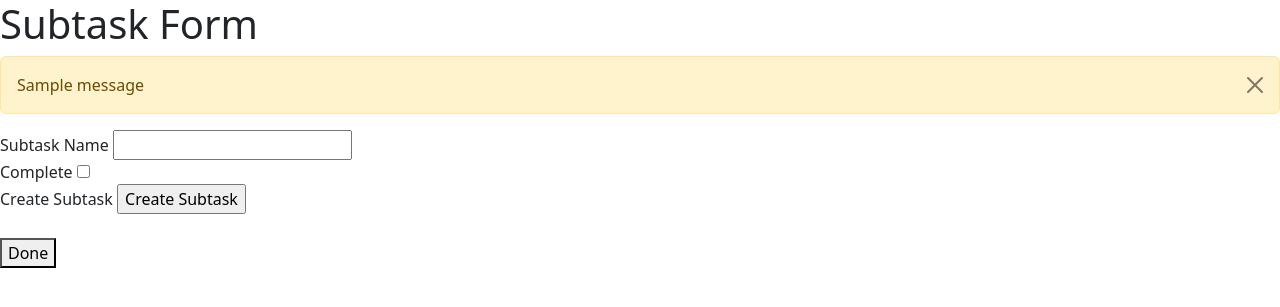
After one commit to calebeinolf/COMP442_TodoList, a Flask app: page /subtask/ in a window 1280 px wide. The commit adds this page. Shown: the top 307 px of the page. Run offline with Flask 3, Linux system fonts and the light colour scheme; one stand-in notice (Sample message) is shown.

Commit message:
Added forms and buttons to access them. Adding tasks, task lists, and subtasks is all now possible.

```diff
--- a/app.py
+++ b/app.py
@@ -15,6 +15,7 @@ from datetime import date, time
 # local imports
 from hashing_examples import UpdatedHasher
 from loginforms import RegisterForm, LoginForm
+from taskandtasklistforms import TaskForm, TaskListForm, SubtaskForm
 
 # =================================================================================
 # Identify necessary files
@@ -115,12 +116,12 @@ class User(UserMixin, db.Model):
 # class TaskToList(db.Model):
 # __tablename__ = "TasksToLists"
 # id = db.Column(db.Integer,primary_key=True)
-# tlname = db.Column(db.Unicode, db.ForeignKey("TaskLists.name"))
+# tlname = db.Column(db.Unicode, db.ForeignKey("TaskLists.id"))
 # taskid = db.Column(db.Integer, db.ForeignKey("Tasks.id"))
 
 TasksToTaskLists = db.Table(
     "TasksToTaskLists",
-    db.Column("tlname", db.Unicode, db.ForeignKey("TaskLists.name"), nullable=False),
+    db.Column("tlname", db.Unicode, db.ForeignKey("TaskLists.id"), nullable=False),
     db.Column("taskid", db.Integer, db.ForeignKey("Tasks.id"), nullable=False),
 )
 
@@ -143,7 +144,8 @@ class Task(db.Model):
     # -----------------------------------------------------
     # non-nullable attributes
     id = db.Column(db.Integer, primary_key=True)
-    name = db.Column(db.Unicode, nullable=False, unique=True)
+    # don't want unique because different users could have same names for their tasks
+    name = db.Column(db.Unicode, nullable=False)
     complete = db.Column(db.Boolean, nullable=False, default=False)
     starred = db.Column(db.Boolean, nullable=False, default=False)
 
@@ -185,7 +187,8 @@ class Task(db.Model):
 
 class Subtask(db.Model):
     __tablename__ = "Subtasks"
-    name = db.Column(db.Unicode, primary_key=True)
+    id = db.Column(db.Integer,primary_key=True)
+    name = db.Column(db.Unicode,nullable=False)
     complete = db.Column(db.Boolean, nullable=False, default=False)
     taskid = db.Column(db.Integer, db.ForeignKey("Tasks.id"), nullable=False)
 
@@ -198,7 +201,10 @@ class Subtask(db.Model):
 
 class TaskList(db.Model):
     __tablename__ = "TaskLists"
-    name = db.Column(db.Unicode, primary_key=True)
+    # need an integer id because we want different users to be able to have
+    # task lists with the same name
+    id = db.Column(db.Integer,primary_key=True)
+    name = db.Column(db.Unicode,nullable=False)
     tasks = db.relationship(
         "Task", secondary=TasksToTaskLists, back_populates="tasklists"
     )
@@ -235,7 +241,7 @@ with app.app_context():
         priority=1,
         user=nk,
     )
-    nktask2 = Task(name="", duetime=time(23, 59), user=nk)
+    nktask2 = Task(name="othertask", duetime=time(23, 59), user=nk)
 
     nktask3 = Task(name="task3", user=nk)
 
@@ -246,8 +252,9 @@ with app.app_context():
     db.session.add(nktst1)
 
     natewebtl = TaskList(name="Web", user=nk)
+    nateothertl = TaskList(name="Other", user=nk)
 
-    db.session.add(natewebtl)
+    db.session.add_all((natewebtl,nateothertl))
 
     natewebtl.appendtask(nktask1)
 
@@ -341,7 +348,10 @@ def get_logout():
 # =================================================================================
 # Home Page
 @app.get("/")
+@app.get("/index/")
 def index():
+    # reset current task id
+    session["currenttaskid"] = None
     username: str = str(session.get("username"))
     # check if the user is logged in using the session
     user_usernames = User.query.with_entities(User.username).all()
@@ -366,8 +376,72 @@ def index():
         return redirect(url_for("get_login"))
 
 # =================================================================================
+# Create Task
+def tasktlschoices():
+    # get all of the current user's task lists
+    tasklists = TaskList.query.filter_by(user=current_user).all()
+    # tl is both identified by and labeled by name attribute
+    return [(tl.id,tl.name) for tl in tasklists]
+
+@app.get("/task/")
+def gettaskform():
+    taskform=TaskForm()
+    taskform.tasklistids.choices = tasktlschoices()
+    return render_template("genericform.html",form=taskform)
+
+@app.post("/task/")
+def posttaskform():
+    if (form:=TaskForm()).validate():
+        # we populate subtasks after form submission
+        newtask = Task(name=form.name.data,
+                       complete=form.complete.data,
+                       starred=form.starred.data,
+                       progressnotes=form.progressnotes.data,
+                       duedate=form.duedate.data,
+                       duetime=form.duetime.data,
+                       priority=form.priority.data,
+                       generalnotes=form.generalnotes.data,
+                       user=current_user
+                       )
+
+        # add a db tasklist to the task for each of the names in tasklistids
+        # each task added must belong to the current user
+        for tasklistid in form.tasklistids.data:
+            print(f"attempting to add {TaskList.query.filter_by(user=current_user,id=tasklistid).first()} (filter by current user and task list name)")
+            newtask.tasklists.append(TaskList.query.filter_by(user=current_user,id=tasklistid).first())
+        # add and commit to the database, then we ask if the user would like to add subtasks
+        db.session.add(newtask)
+        db.session.commit()
+        session["currenttaskid"]=newtask.id
+        return redirect(url_for("getsubtaskform"))
+    #input(f"tasklistids.data: {form.tasklistids.data}. Hit Ctrl-C")
+    for field,em in form.errors.items():
+        flash(f"Error in {field}: {em}")
+    return redirect(url_for("gettaskform"))
+
+# =================================================================================
+# Create Subtask
+
+@app.get("/subtask/")
+def getsubtaskform():
+    form=SubtaskForm()
+    return render_template("genericform.html",form=form)
+
+@app.post("/subtask/")
+def postsubtaskform():
+    if (form:=SubtaskForm()).validate():
+        if not session.get("currenttaskid"): raise ValueError("currenttaskid must be set in the session in order to add a subtask correctly")
+        newst = Subtask(name=form.name.data,complete=form.complete.data,taskid=session.get("currenttaskid"))
+        db.session.add(newst)
+        db.session.commit()
+        return redirect(url_for("getsubtaskform"))
+    for field,em in form.errors.items():
+        flash(f"Error in {field}: {em}")
+    return redirect(url_for("getsubtaskform"))
+
+# =================================================================================
 # Creating Task Lists
-def populatetltaskchoices():
+def tltaskschoices():
     # current_user is of type User -> sweet
     # get the tasks for the current user
     tasks = Task.query.filter_by(user=current_user).all()
@@ -376,10 +450,26 @@ def populatetltaskchoices():
 # when the user clicks the button to add task list, a post request will be sent to
 # the server
 
-# =================================================================================
-# Create Task
-def populatetaskchoices():
-    # get all of the current user's task lists
-    tasklists = TaskList.query.filter_by(user=current_user).all()
-    # tl is both identified by and labeled by name attribute
-    return [(tl.name,tl.name) for tl in tasklists]
+@app.get("/tasklist/")
+def gettasklistform():
+    tlform=TaskListForm()
+    tlform.taskids.choices = tltaskschoices()
+    return render_template("genericform.html",form=tlform)
+
+@app.post("/tasklist/")
+def posttasklistform():
+    if (form:=TaskListForm()).validate():
+        #input(f"taskids.data: {form.taskids.data}. Hit Ctrl-C")
+        newtl = TaskList(name=form.name.data,user=current_user)
+
+        # add a db task to the task list for each of the ids in taskids
+        # each task added must belong to the current user
+        for taskid in form.taskids.data:
+            print(f"attempting to add {Task.query.filter_by(user=current_user,id=taskid).first()} (filter by current user and task list id)")
+            newtl.appendtask(Task.query.filter_by(user=current_user,id=taskid).first())
+        db.session.add(newtl)
+        db.session.commit()
+        return redirect(url_for("index"))
+    for field,em in form.errors.items():
+        flash(f"Error in {field}: {em}")
+    return redirect(url_for("gettasklistform"))
--- a/taskandtasklistforms.py
+++ b/taskandtasklistforms.py
@@ -3,16 +3,24 @@ from wtforms.fields import SubmitField,StringField,SelectMultipleField,BooleanFi
 from wtforms.validators import InputRequired,Length,Optional,NumberRange,ValidationError
 
 class TaskListForm(FlaskForm):
+    # add title for use in genericform.html -> may want to remove down the road
+    title = "Task List Form"
+
     # user will not be an option in forms (user will be current_user from flask_login)
     name = StringField(label="Task List Name", validators=[InputRequired(),Length(max=80)])
 
     # our choices are not predefined here for tasks, so we'll have a method to populate
     # choices in the routes
-    tasks = SelectMultipleField(label="Tasks",choices=[],validators=[Optional()],validate_choice=True)
+    taskids = SelectMultipleField(label="Tasks",choices=[],validators=[Optional()],validate_choice=False)
 
+
+    # currently these forms have submit fields. we may be able to remove the submit fields
     createtasklist = SubmitField(label="Create Task List")
 
 class TaskForm(FlaskForm):
+
+    title = "Task Form"
+
     # no option for id (id is autoincrementing)
 
     name = StringField(label="Task Name", validators=[InputRequired(),Length(max=80)])
@@ -28,7 +36,7 @@ class TaskForm(FlaskForm):
 
     duetime = TimeField("Due Time",validators=[Optional()])
 
-    priority = IntegerField("Priority",validators=[NumberRange(min=1,max=10)])
+    priority = IntegerField("Priority",validators=[Optional(),NumberRange(min=1,max=10)])
 
     generalnotes = TextAreaField("General Notes",validators=[Optional(),Length(max=400)])
 
@@ -37,13 +45,21 @@ class TaskForm(FlaskForm):
     # subtasks have a separate form
 
     # once again these choices will be populated in the routes
-    tasklists = SelectMultipleField("Task Lists",choices=[],validators=[Optional()],validate_choice=True)
+    tasklistids = SelectMultipleField("Task Lists",choices=[],validators=[Optional()],validate_choice=False)
+
+    createtask = SubmitField(label="Create Task")
 
     # ensure that duetime is not set if duedate is not set
     def validate_duetime(form,field):
-        if not form.duedate: raise ValidationError("A due time cannot be set for a Task with no due date.")
+        if not form.duedate.data: raise ValidationError("A due time cannot be set for a task with no due date.")
 
 class SubtaskForm(FlaskForm):
-    # have to have some way to designate the taskid -> I think we can do that elsewhere
+
+    title = "Subtask Form"
+
+    # have to have some way to designate the taskid -> I think we can get it through the routes
+
     name = StringField(label="Subtask Name", validators=[InputRequired(),Length(max=80)])
     complete = BooleanField(label="Complete",validators=[Optional()])
+
+    createsubtask = SubmitField(label="Create Subtask")
--- /dev/null
+++ b/templates/genericform.html
@@ -0,0 +1,48 @@
+<!DOCTYPE html>
+<html lang="en">
+<head>
+    <meta charset="UTF-8">
+    <meta name="viewport" content="width=device-width, initial-scale=1.0">
+    <link href="https://cdn.jsdelivr.net/npm/bootstrap@5.3.1/dist/css/bootstrap.min.css"
+    rel="stylesheet" crossorigin="anonymous"
+    integrity="sha384-4bw+/aepP/YC94hEpVNVgiZdgIC5+VKNBQNGCHeKRQN+PtmoHDEXuppvnDJzQIu9">
+    <script src="https://cdn.jsdelivr.net/npm/bootstrap@5.3.1/dist/js/bootstrap.bundle.min.js"
+      integrity="sha384-HwwvtgBNo3bZJJLYd8oVXjrBZt8cqVSpeBNS5n7C8IVInixGAoxmnlMuBnhbgrkm"
+      crossorigin="anonymous">
+    </script>
+    <title>{{form.title}}</title>
+</head>
+<body>
+
+    <h1>{{form.title}}</h1>
+
+    <div id="error-messages">
+        {% for errormessage in get_flashed_messages() %}
+        <div class="alert alert-warning alert-dismissible fade show" role="alert">
+            {{errormessage}}
+            <button type="button" class="btn-close" data-bs-dismiss="alert" aria-label="Close"></button>
+        </div>
+        {% endfor %}
+    </div>
+
+    <form method="post">
+        {{ form.hidden_tag() }}
+
+        {% for field in form %}
+            {% if field.type != "CSRFTokenField" %}
+                {{ field.label }}
+                {{ field() }}
+            {% endif %}
+            <br>
+        {% endfor %}
+    </form>
+
+    {# if the user is done adding subtasks, they can be #}
+    {% if form.title == "Subtask Form" %}
+        <form action="{{ url_for('index') }}" method="get">
+            <button class="go-to-home">Done</button>
+        </form>
+        {# old method -> <a href="{{ url_for('index') }}">Done</a> #}
+    {% endif %}
+</body>
+</html>
```
Also changed, not shown: templates/index.html (+10 -0 lines).
